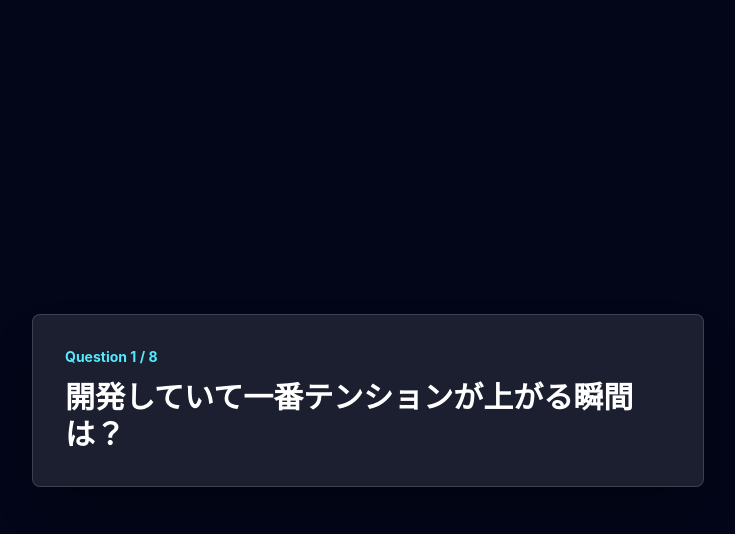
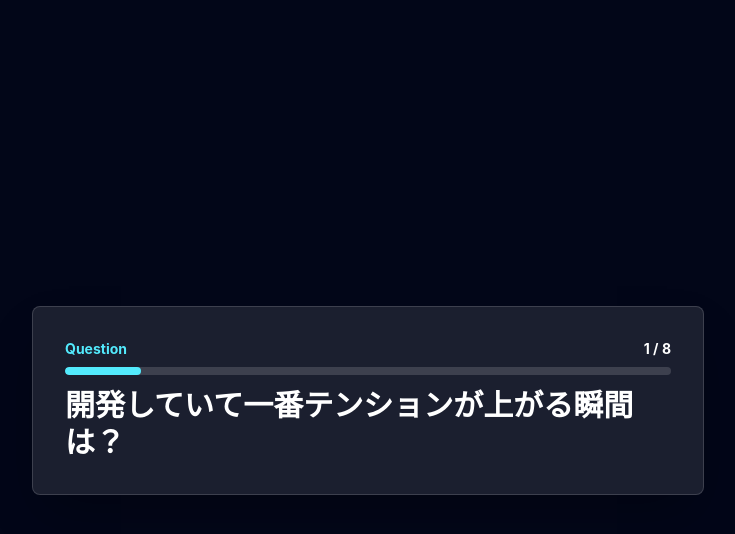
Before and after one commit to K2kitano02/DevPartyQuest, a React (Vite) app: page / in a window 1280 px wide. Both pictures are taken after a click on the button "診断を始める". Shown: the top 534 px of the page, without its empty margins (272-1007 px from the left). Built offline with nearby package versions, Linux system fonts and the light colour scheme.

Commit message:
Add: 進捗バーコンポーネントを追加

```diff
--- a/src/App.tsx
+++ b/src/App.tsx
@@ -1,5 +1,6 @@
 import { useState } from "react";
 
+import ProgressBar from "./components/ProgressBar";
 import StartScreen from "./components/StartScreen";
 import { questions } from "./data/questions";
 import type { AppStep } from "./types/diagnosis";
@@ -16,7 +17,10 @@ function App() {
   return (
     <main className="grid min-h-screen place-items-center bg-slate-950 px-5 py-10 text-white">
       <section className="w-full max-w-2xl rounded-lg border border-white/15 bg-white/10 p-6 shadow-2xl shadow-black/30 sm:p-8">
-        <p className="text-sm font-bold text-cyan-300">Question 1 / 8</p>
+        <ProgressBar
+          currentQuestionIndex={0}
+          totalQuestions={questions.length}
+        />
         <h1 className="mt-3 text-3xl leading-tight font-black">
           {firstQuestion.text}
         </h1>
--- /dev/null
+++ b/src/components/ProgressBar.tsx
@@ -0,0 +1,32 @@
+type ProgressBarProps = {
+  currentQuestionIndex: number;
+  totalQuestions: number;
+};
+
+function ProgressBar({
+  currentQuestionIndex,
+  totalQuestions,
+}: ProgressBarProps) {
+  const currentQuestionNumber = currentQuestionIndex + 1;
+  const progressPercent =
+    totalQuestions > 0 ? (currentQuestionNumber / totalQuestions) * 100 : 0;
+
+  return (
+    <div aria-label="診断の進捗" className="space-y-2">
+      <div className="flex items-center justify-between text-sm font-bold">
+        <span className="text-cyan-300">Question</span>
+        <span className="text-white">
+          {currentQuestionNumber} / {totalQuestions}
+        </span>
+      </div>
+      <div className="h-2 overflow-hidden rounded-full bg-white/15">
+        <div
+          className="h-full rounded-full bg-cyan-300 transition-[width] duration-300"
+          style={{ width: `${progressPercent}%` }}
+        />
+      </div>
+    </div>
+  );
+}
+
+export default ProgressBar;
```
Also changed, not shown: .codex/TODO.md, 1 other file (tests, documents, lock files or other folders).
